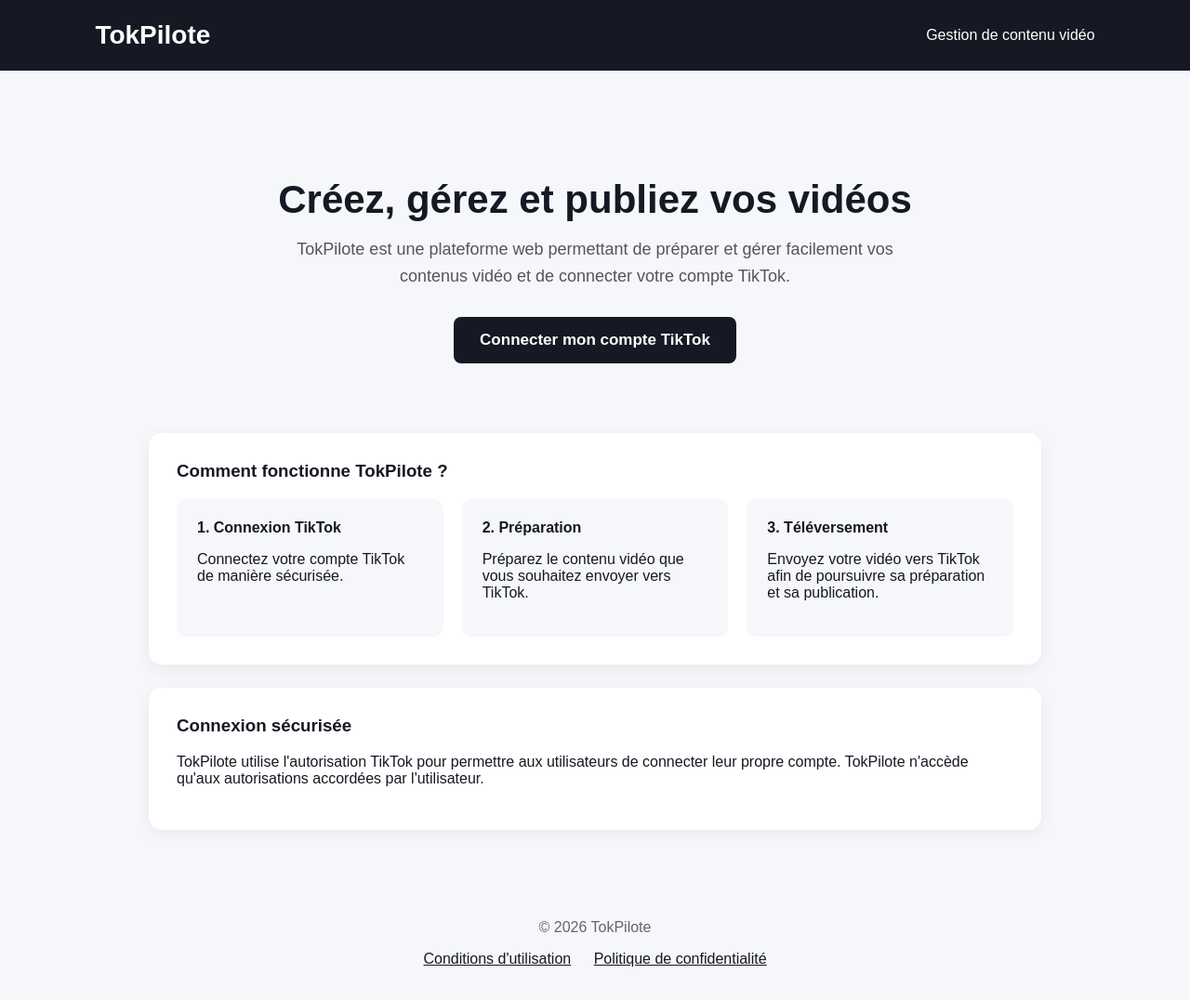
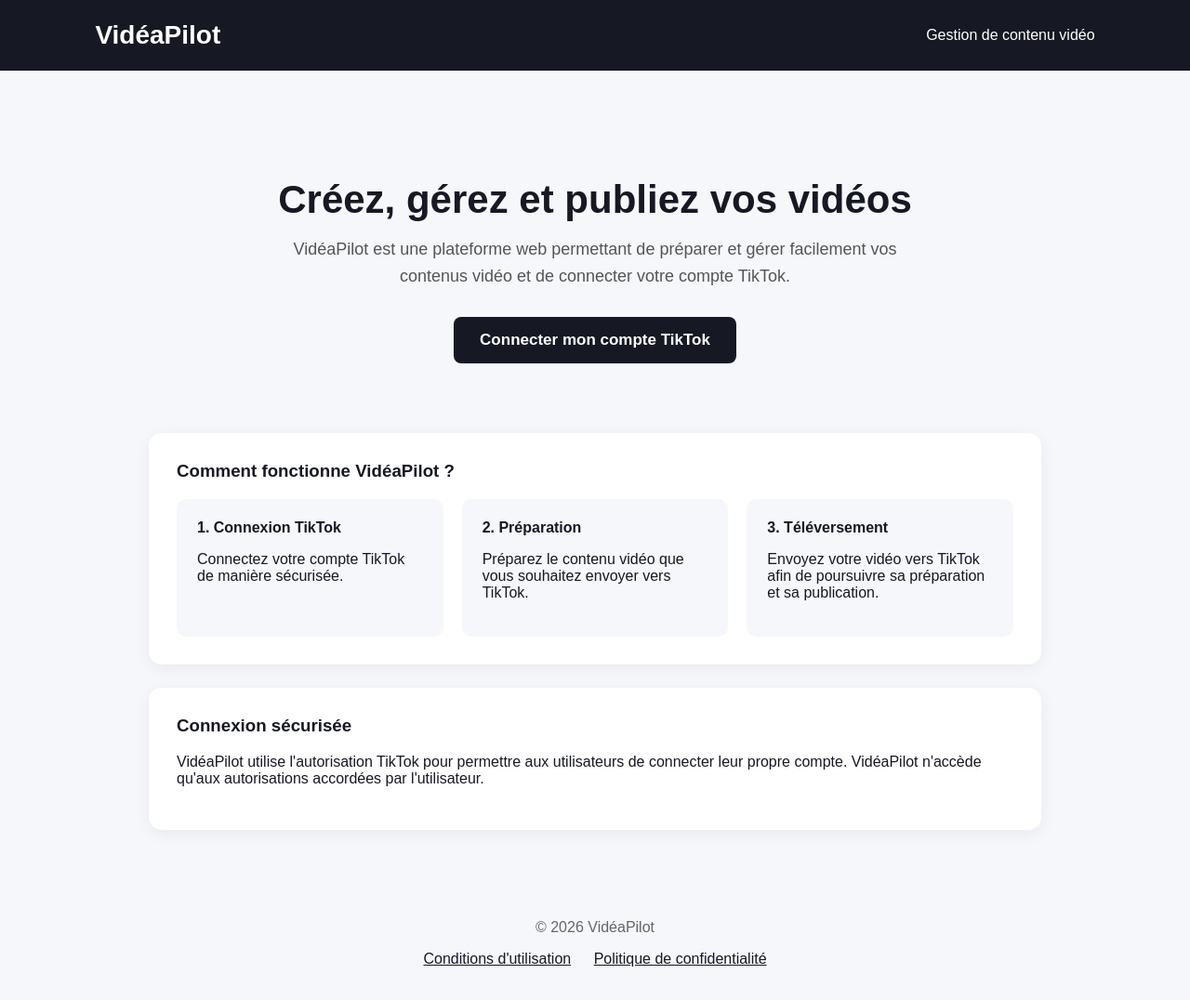
Before and after one commit to jndesert/tokpilote, a plain HTML site: page index.html in a window 1280 px wide. Shown: the whole page at 93% size. Drawn offline with Linux system fonts and the light colour scheme.

Commit message:
Update index.html

```diff
--- a/index.html
+++ b/index.html
@@ -3,7 +3,7 @@
 <head>
   <meta charset="UTF-8">
   <meta name="viewport" content="width=device-width, initial-scale=1.0">
-  <title>TokPilote — Gestion de contenu vidéo</title>
+  <title>VidéaPilot - Création et gestion de vidéos</title>
 
   <style>
     * {
@@ -106,7 +106,7 @@
 <body>
 
 <header>
-  <h1>TokPilote</h1>
+  <h1>VidéaPilot</h1>
   <span>Gestion de contenu vidéo</span>
 </header>
 
@@ -114,13 +114,13 @@
   <h2>Créez, gérez et publiez vos vidéos</h2>
 
   <p>
-    TokPilote est une plateforme web permettant de préparer et gérer
+    VidéaPilot est une plateforme web permettant de préparer et gérer
     facilement vos contenus vidéo et de connecter votre compte TikTok.
   </p>
 
   <a
     class="tiktok-button"
-    href="https://tokpilote-backend.onrender.com/auth/tiktok"
+    href="https://VidéaPilot-backend.onrender.com/auth/tiktok"
   >
     Connecter mon compte TikTok
   </a>
@@ -129,7 +129,7 @@
 <main class="container">
 
   <section class="card">
-    <h3>Comment fonctionne TokPilote ?</h3>
+    <h3>Comment fonctionne VidéaPilot ?</h3>
 
     <div class="steps">
 
@@ -162,8 +162,8 @@
     <h3>Connexion sécurisée</h3>
 
     <p>
-      TokPilote utilise l'autorisation TikTok pour permettre aux utilisateurs
-      de connecter leur propre compte. TokPilote n'accède qu'aux autorisations
+      VidéaPilot utilise l'autorisation TikTok pour permettre aux utilisateurs
+      de connecter leur propre compte. VidéaPilot n'accède qu'aux autorisations
       accordées par l'utilisateur.
     </p>
   </section>
@@ -171,7 +171,7 @@
 </main>
 
 <footer>
-  <p>© 2026 TokPilote</p>
+  <p>© 2026 VidéaPilot</p>
 
   <a href="terms.html">Conditions d'utilisation</a>
   <a href="privacy.html">Politique de confidentialité</a>
```
